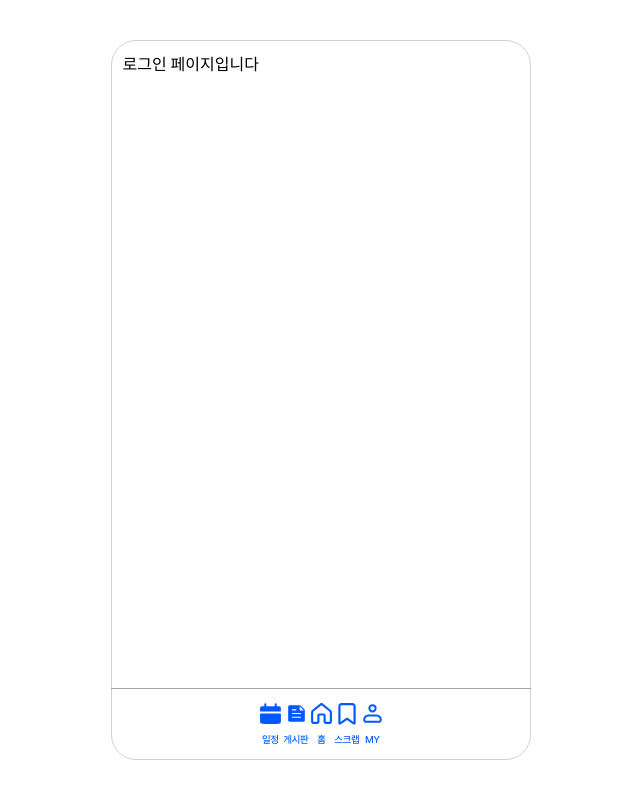
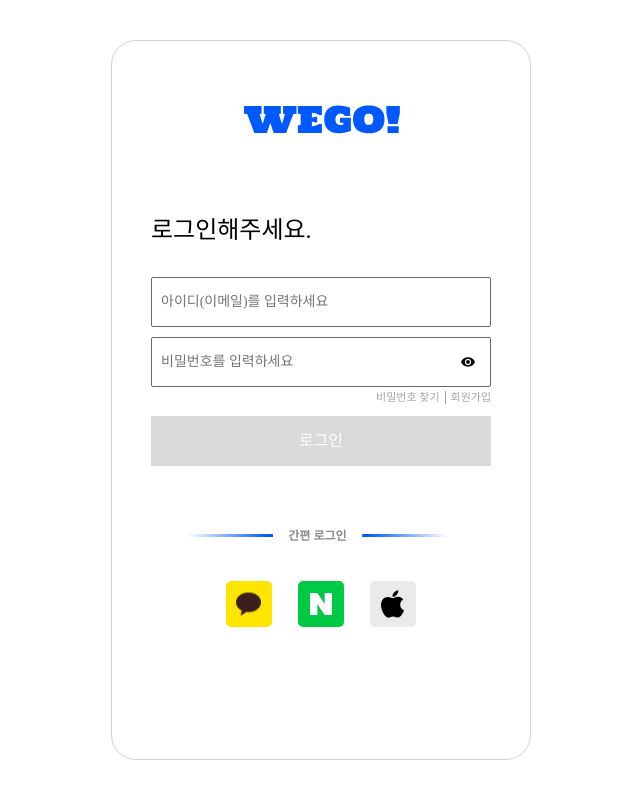
Before and after one commit to UMC-WEGO/WEGO_FE_React, a React (Vite) app in the folder WEGO_FE/: page / in a window 1280 px wide. Shown: the whole page, without its empty margins (319-959 px from the left). Built offline with nearby package versions, Linux system fonts and the light colour scheme; a web font is replaced by a local one.

Commit message:
feat: 로그인 페이지 1차적 레이아웃 구현 완료

```diff
--- a/WEGO_FE/src/pages/feat_1/login/LoginPage.style.ts
+++ b/WEGO_FE/src/pages/feat_1/login/LoginPage.style.ts
@@ -1,5 +1,10 @@
 import styled from 'styled-components';
 
+interface StyledProps {
+  borderOn?: string;
+}
+
+// 고정 2개
 const LoginPageLayout = styled.div`
   width: 100%;
   height: 100%;
@@ -9,11 +14,135 @@ const LoginPageLayout = styled.div`
   align-items: center;
   /* background-color: green; */
 `;
-
 const ViewContainer = styled.div`
   width: 95%;
   height: 100%;
   /* background-color: bisque; */
+  display: flex;
+  flex-direction: column;
+  align-items: center;
 `;
 
-export { LoginPageLayout, ViewContainer };
+// 섹션 분리
+const LogoSection = styled.section`
+  height: 18%;
+  display: flex;
+  justify-content: center;
+  align-items: center;
+`;
+const MainSection = styled.form`
+  height: 45%;
+  display: flex;
+  flex-direction: column;
+  align-items: center;
+`;
+const OAuth2Section = styled.section`
+  margin-top: 30px;
+  width: 80%;
+  height: 14%;
+
+  display: flex;
+  flex-direction: column;
+  justify-content: space-between;
+  align-items: center;
+
+  p {
+    font-family: 'Pretendard';
+    font-style: normal;
+    font-weight: 600;
+    font-size: 12px;
+    line-height: 14px;
+
+    color: #8b8b8b;
+  }
+
+  article {
+    width: 35%;
+    height: 3px;
+
+    background: linear-gradient(
+      269.97deg,
+      #0059ff 4.18%,
+      rgba(196, 196, 196, 0) 77.28%
+    );
+    transform: rotate(-180deg);
+  }
+  article:first-child {
+    transform: rotate(-360deg);
+  }
+`;
+
+// 하위 요소들
+const LoginTextBox = styled.div`
+  width: 100%;
+  height: 30%;
+  display: flex;
+  align-items: center;
+
+  font-family: Pretendard-Bold;
+  font-size: 24px;
+  line-height: 36px;
+
+  color: #000000;
+`;
+const LoginInputsBox = styled.div`
+  display: flex;
+  flex-direction: column;
+  align-items: flex-end;
+  gap: 10px;
+`;
+const InputWrapper = styled.div`
+  width: 100%;
+  position: relative;
+  display: flex;
+  align-items: center;
+`;
+const PasswordOpenToggleButton = styled.button`
+  position: absolute;
+  background-color: transparent;
+  right: 15px;
+  bottom: 13px;
+  /* top: 10px; */
+`;
+const SubButtonsBox = styled.div<StyledProps>`
+  button {
+    background-color: transparent;
+    color: var(--color-gray-400);
+    font-size: 11px;
+  }
+  button:first-child {
+    border-right: 1px solid rgba(165, 165, 165, 1);
+    padding-right: 5px;
+  }
+  button:nth-child(2) {
+    padding-left: 5px;
+  }
+  margin-top: -10px;
+`;
+const OAuth2TopBox = styled.div`
+  width: 100%;
+  display: flex;
+  align-items: center;
+  gap: 15px;
+`;
+const OAuth2IconsBox = styled.div`
+  width: 60%;
+  /* height: 100%; */
+  display: flex;
+  justify-content: space-between;
+`;
+
+export {
+  LoginPageLayout,
+  ViewContainer,
+  LogoSection,
+  MainSection,
+  OAuth2Section,
+  LoginTextBox,
+  LoginInputsBox,
+  InputWrapper,
+  PasswordOpenToggleButton,
+  SubButtonsBox,
+  OAuth2TopBox,
+  OAuth2IconsBox,
+};
--- a/WEGO_FE/src/pages/feat_1/login/LoginPage.tsx
+++ b/WEGO_FE/src/pages/feat_1/login/LoginPage.tsx
@@ -1,14 +1,90 @@
-import React from 'react';
+import React, { useState } from 'react';
 import Navbar from '../../../components/navbar/Navbar';
 import * as S from './LoginPage.style';
+import logo from '../../../images/feat1/logo.svg';
+import kakaoLogin from '../../../images/feat1/kakao_login.svg';
+import naverLogin from '../../../images/feat1/naver_login.svg';
+import appleLogin from '../../../images/feat1/apple_login.svg';
+import GlobalStyle from '../../../styles/GlobalStyles';
+
+import { IoMdEye } from 'react-icons/io';
+import { IoMdEyeOff } from 'react-icons/io';
+
+import Input from '../../../components/feat1/input/Input';
+import Button from '../../../components/feat1/button/Button';
 
 function LoginPage() {
+  const LoginButtonText = '로그인';
+  const [isPasswordOpen, setIsPasswordOpen] = useState(false);
+  const handleClickPasswordOpenButton = () => {
+    setIsPasswordOpen(prev => !prev);
+  };
+  const handleClickOAuth2Button = type => {
+    // login logic
+  };
+
   return (
     <S.LoginPageLayout>
       <S.ViewContainer>
-        <div>로그인 페이지입니다</div>
+        <S.LogoSection>
+          <img src={logo} alt="logo" />
+        </S.LogoSection>
+        <S.MainSection>
+          <S.LoginTextBox>로그인해주세요.</S.LoginTextBox>
+          <S.LoginInputsBox>
+            <Input placeholder="아이디(이메일)를 입력하세요" />
+            <S.InputWrapper>
+              <Input placeholder="비밀번호를 입력하세요" />
+              <S.PasswordOpenToggleButton
+                type="button"
+                onClick={handleClickPasswordOpenButton}
+              >
+                {isPasswordOpen ? (
+                  <IoMdEyeOff></IoMdEyeOff>
+                ) : (
+                  <IoMdEye></IoMdEye>
+                )}
+              </S.PasswordOpenToggleButton>
+            </S.InputWrapper>
+            <S.SubButtonsBox>
+              <button type="button" borderOn={true}>
+                비밀번호 찾기
+              </button>
+              <button type="button">회원가입</button>
+            </S.SubButtonsBox>
+            <Button
+              type={'submit'}
+              color={'--color-gray-300'} // css 전역변수명을 그대로 사용 -> 받아서 var()로 처리
+              content={LoginButtonText}
+            ></Button>
+          </S.LoginInputsBox>
+        </S.MainSection>
+        <S.OAuth2Section>
+          <S.OAuth2TopBox>
+            <article></article>
+            <p>간편 로그인</p>
+            <article></article>
+          </S.OAuth2TopBox>
+          <S.OAuth2IconsBox>
+            <img
+              src={kakaoLogin}
+              alt="카카오 로그인"
+              onClick={() => handleClickOAuth2Button('kakao')}
+            />
+            <img
+              src={naverLogin}
+              alt="네이버 로그인"
+              onClick={() => handleClickOAuth2Button('naver')}
+            />
+            <img
+              src={appleLogin}
+              alt="애플 로그인"
+              onClick={() => handleClickOAuth2Button('apple')}
+            />
+          </S.OAuth2IconsBox>
+        </S.OAuth2Section>
       </S.ViewContainer>
-      <Navbar />
+      {/* <Navbar /> */}
     </S.LoginPageLayout>
   );
 }
```
